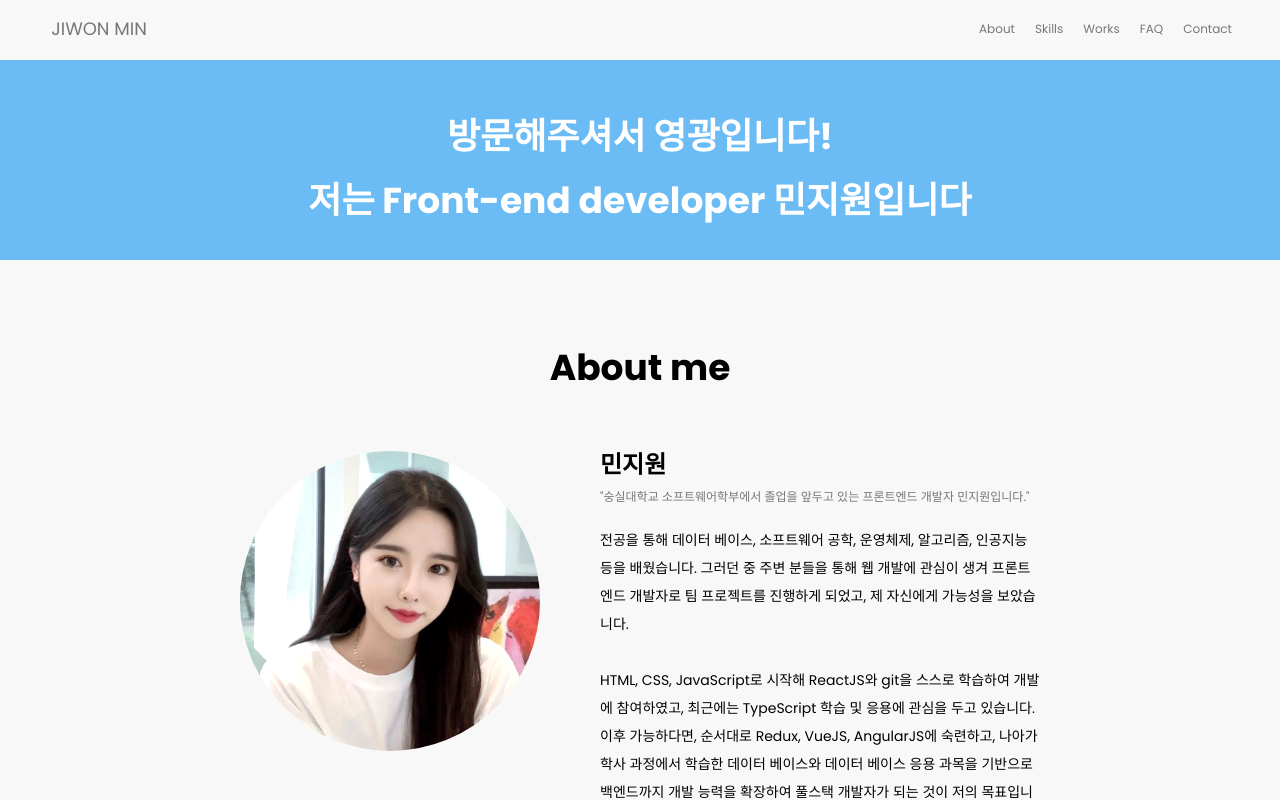
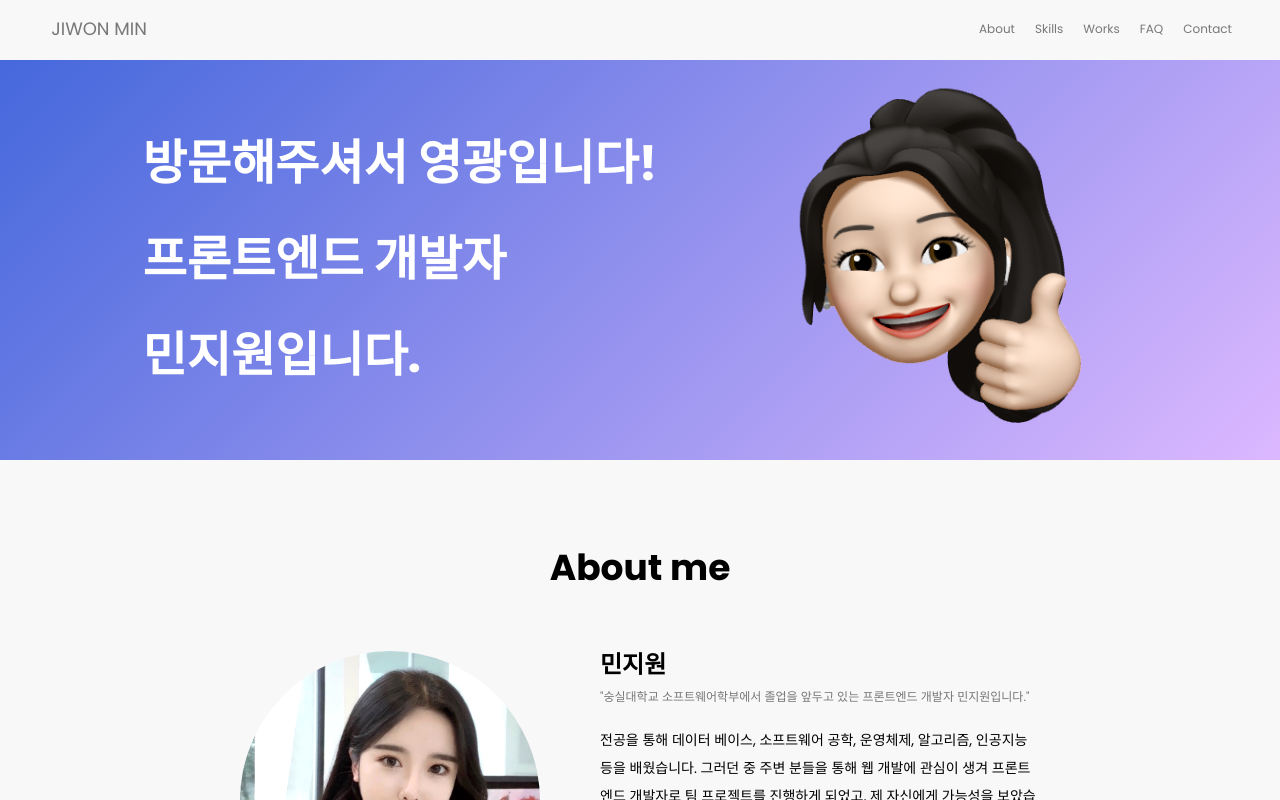
Before and after one commit to JIWON-MIN/portfolio, a React (Create React App) app: page / in a window 1280 px wide. Shown: the top 800 px of the page. Built offline with nearby package versions, Linux system fonts and the light colour scheme.

Commit message:
Intro 수정
미모티콘 추가 및 레이아웃 변경

```diff
--- a/src/components/Intro.js
+++ b/src/components/Intro.js
@@ -1,8 +1,10 @@
 import React, {useState, useEffect} from 'react';
 import {
   IntroWrapper,
-  IntroContent
+  IntroContent,
+  IntroImage
 } from './StyledComponent';
+import mimoticon from './img/mimoticon.png'
 
 
 const Intro = () => {
@@ -10,11 +12,14 @@ const Intro = () => {
   // https://wazacs.tistory.com/35
 
   const txt = "방문해주셔서 영광입니다!";
-  const txt2 = "저는 Front-end developer 민지원입니다."
+  const txt2 = "프론트엔드 개발자";
+  const txt3 = "민지원입니다.";
   const [Text, setText] = useState('');
   const [Text2, setText2] = useState('');
+  const [Text3, setText3] = useState('');
   const [Count, setCount] = useState(0);
   const [Count2, setCount2] = useState(0);
+  const [Count3, setCount3] = useState(0);
 
   useEffect(() => {
 
@@ -25,24 +30,32 @@ const Intro = () => {
     if(Count === txt.length) clearInterval(interval); // 문자열 체크해 setInterval 해제
 
 
-    // 동일하게 한줄 더 적용
+    // 동일하게 두줄 더 적용
     const interval2 = setInterval(()=>{
       setText2(Text2 + txt2[Count2]);
       setCount2(Count2+1);
     }, 150);
     if(Count2 === txt2.length) clearInterval(interval2);
 
+    const interval3 = setInterval(()=>{
+      setText3(Text3 + txt3[Count3]);
+      setCount3(Count3+1);
+    }, 150);
+    if(Count3 === txt3.length) clearInterval(interval3);
+
     return() => {
       // 언마운트 시 setInterval 해제
       clearInterval(interval);
       clearInterval(interval2);
+      clearInterval(interval3);
     }
   })
 
   return (
     <>
       <IntroWrapper>
-        <IntroContent>{Text}<br/>{Text2}</IntroContent>
+        <IntroContent>{Text}<br/>{Text2}<br/>{Text3}</IntroContent>
+        <IntroImage src={mimoticon} />
       </IntroWrapper>
     </>
   );
--- a/src/components/StyledComponent.js
+++ b/src/components/StyledComponent.js
@@ -76,24 +76,30 @@ export const NavBarButton = styled(HiOutlineViewList)`
 //////////////////// Intro ////////////////////
 
 export const IntroWrapper = styled(wrapper)`
-  margin-top: 60px;
-  left: 0;
-  right: 0;
-  height: 200px;
-  background: rgba(107, 187, 244, 1);
+  display: flex;
+  justify-content: center;
+  align-items: center;
+  margin: 60px 0 0;
+  height: 400px;
+  // background: rgba(107, 187, 244, 1);
+  background: linear-gradient(135deg, #4568dc,#DCB8FF);
 `;
 
 export const IntroContent = styled.div`
-  &:first-child{
-    padding-top: 45px;
-  }
+  text-align: left;
   color: white;
-  line-height: 4rem;
-  font-size: 36px;
+  line-height: 6rem;
+  font-size: 3rem;
   font-weight: 700;
   @media screen and (max-width: 750px) {
-    font-size: 24px;
+    font-size: 1.5rem;
   }
+`;
+
+export const IntroImage = styled.img`
+  margin-left: 5rem;
+  width: 25rem;
+  height: 25rem;
 `;
 
 //////////////////// About ////////////////////
```
Also changed, not shown: src/components/img/mimoticon.png (added).
